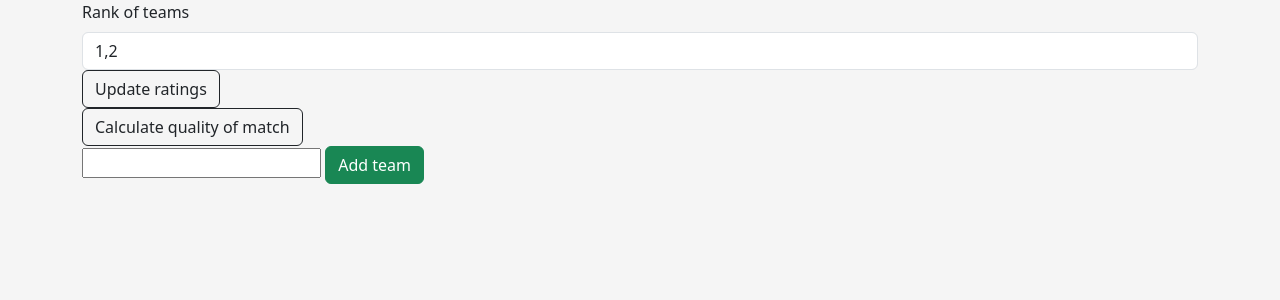
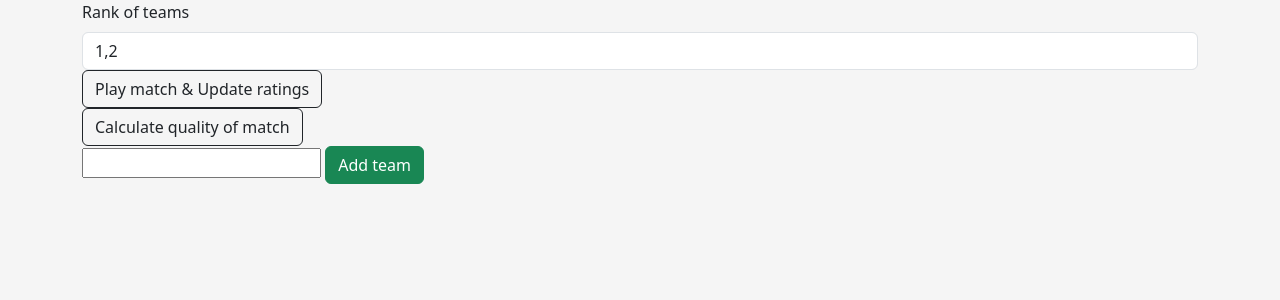
Before and after one commit to JaksyMarci/trueskill-plus, a Python web app: template flask/templates/main.html in a window 1280 px wide. Shown: the part 82-382 px from the top of the page. Run offline with Jinja, Linux system fonts and the light colour scheme; the template is opened without the code that fills it, so the values that code supplies are empty.

Commit message:
update ui

```diff
--- a/flask/templates/main.html
+++ b/flask/templates/main.html
@@ -70,7 +70,7 @@
 
                 <label for="ranks" class="form-label">Rank of teams</label>
                 <input type="text" class="form-control" id="ranks" placeholder="1,2" value="1,2" name="ranks">
-                <button type="submit" class="btn btn-outline-dark">Update ratings</button>
+                <button type="submit" class="btn btn-outline-dark">Play match & Update ratings</button>
 
             </form>
             <form action="/quality" method="POST" id="quality">
```
